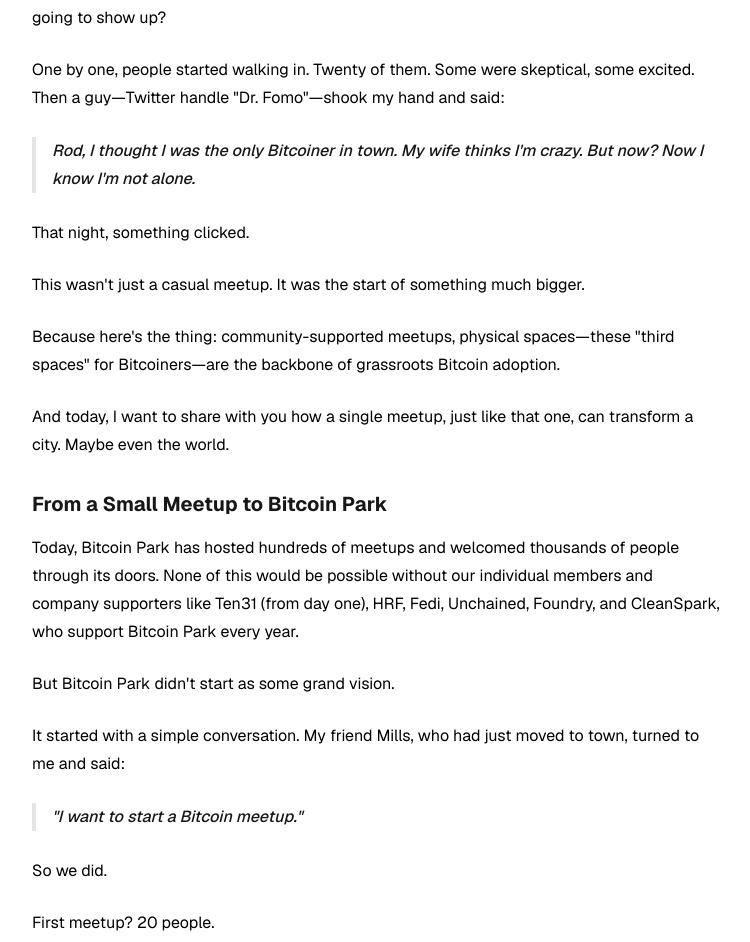
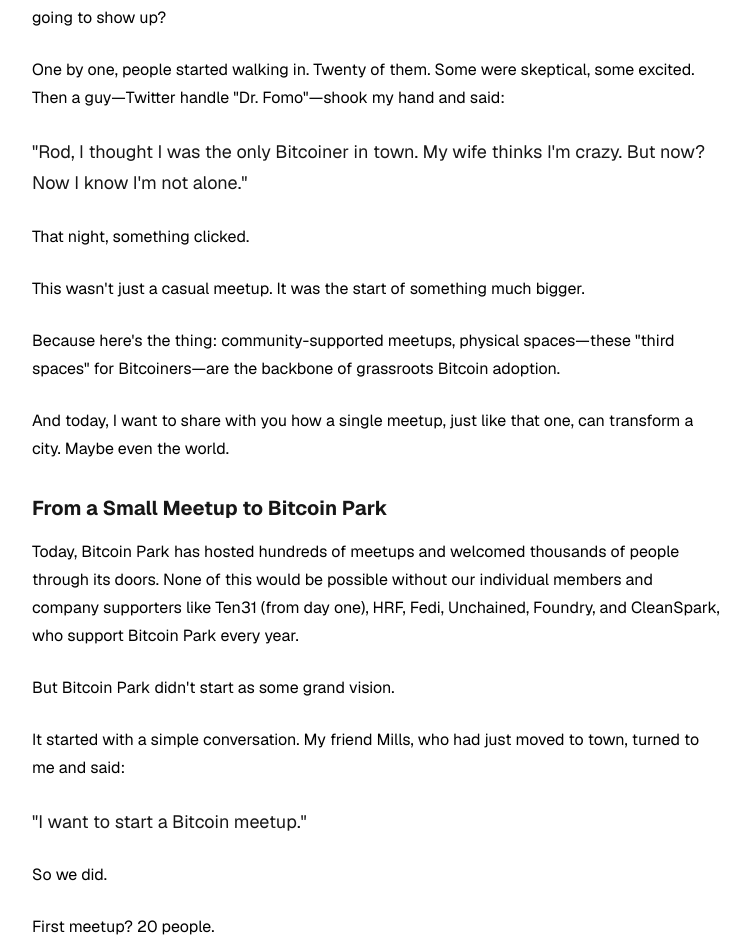
Before and after one commit to rodroudi/notfinancialadvice.com, a Next.js app: page /the-value-of-physical-bitcoin-spaces in a window 1280 px wide. Shown: the part 382-1324 px from the top of the page, without its empty margins (240-990 px from the left). Built offline with nearby package versions, Linux system fonts and the light colour scheme.

Commit message:
Update blockquote styling to match design

```diff
--- a/src/app/globals.css
+++ b/src/app/globals.css
@@ -51,3 +51,18 @@ body {
 .prose a:hover {
   color: #666;
 }
+
+.prose blockquote {
+  font-style: normal;
+  border-left: none;
+  padding: 0;
+  margin: 1.5rem 0;
+  font-size: 1.125rem;
+  line-height: 1.75;
+  quotes: """ """ "'" "'";
+}
+
+.prose blockquote p:first-of-type::before,
+.prose blockquote p:last-of-type::after {
+  content: none;
+}
--- a/src/app/the-value-of-physical-bitcoin-spaces/page.tsx
+++ b/src/app/the-value-of-physical-bitcoin-spaces/page.tsx
@@ -6,7 +6,7 @@ export default function BitcoinSpacesPost() {
         <time className="text-sm text-gray-500">March 10, 2024</time>
       </div>
 
-      <div className="prose prose-neutral max-w-none">
+      <div className="prose prose-neutral max-w-none prose-blockquote:font-normal prose-blockquote:not-italic prose-blockquote:border-none prose-blockquote:p-0 prose-blockquote:m-0 prose-blockquote:text-lg">
         <p>
           <a href="https://x.com/bitcoinpark_/status/1897681126627409972" target="_blank" rel="noopener noreferrer" className="text-blue-600 hover:text-blue-800">
             Watch the full presentation here →
@@ -27,8 +27,8 @@ export default function BitcoinSpacesPost() {
           One by one, people started walking in. Twenty of them. Some were skeptical, some excited. Then a guy—Twitter handle "Dr. Fomo"—shook my hand and said:
         </p>
 
-        <blockquote>
-          Rod, I thought I was the only Bitcoiner in town. My wife thinks I'm crazy. But now? Now I know I'm not alone.
+        <blockquote className="my-6">
+          "Rod, I thought I was the only Bitcoiner in town. My wife thinks I'm crazy. But now? Now I know I'm not alone."
         </blockquote>
 
         <p>
@@ -61,7 +61,7 @@ export default function BitcoinSpacesPost() {
           It started with a simple conversation. My friend Mills, who had just moved to town, turned to me and said:
         </p>
 
-        <blockquote>
+        <blockquote className="my-6">
           "I want to start a Bitcoin meetup."
         </blockquote>
 
@@ -125,7 +125,7 @@ export default function BitcoinSpacesPost() {
           As we went around the room introducing ourselves, Matthew casually mentioned:
         </p>
 
-        <blockquote>
+        <blockquote className="my-6">
           "I'm the creator of Block Screen. You may have heard of it on TFTC."
         </blockquote>
 
```
